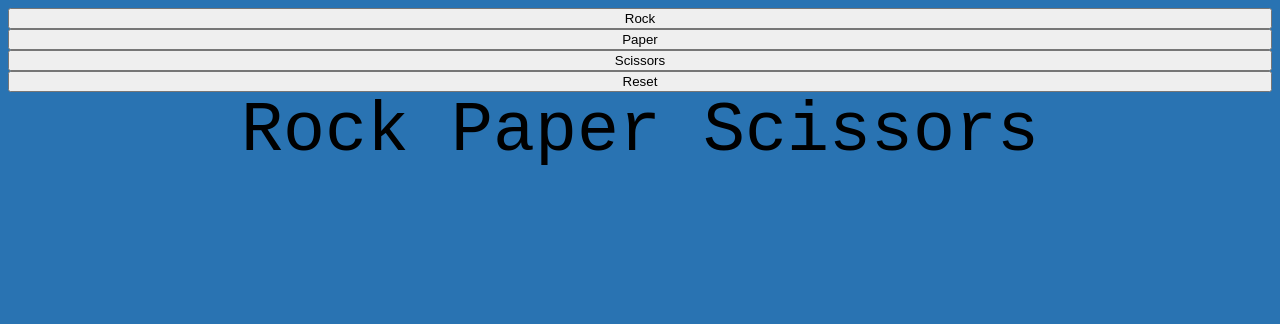
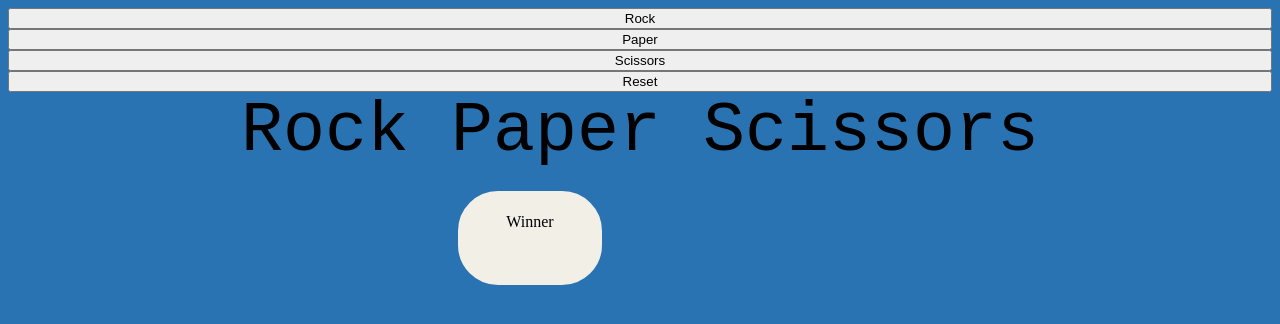
Before and after one commit to Hera-k/rockpaperscissors, a plain HTML site: page index.html in a window 1280 px wide. Drawn offline with Linux system fonts and the light colour scheme.

Commit message:
Styled winner display

```diff
--- a/index.html
+++ b/index.html
@@ -10,6 +10,6 @@
 <body>
    <div id="container"></div>
         <div id="Name">Rock Paper Scissors</div>
-        <div id="Winner"></div>
+        <div id="Winner">Winner</div>
 </body>
 </html>
--- a/stylesheet.css
+++ b/stylesheet.css
@@ -7,6 +7,19 @@
     align-self: center;
     font-size: 70px;
     font-family:'Courier New', 'Arial Narrow', Arial, sans-serif;
+    font-weight: 500px;
+}
+#Winner{
+    border: 2px solid #F2EFE7;
+    background-color: #F2EFE7;
+    width: 100px;
+    height: 50px;
+    text-align: center;
+    align-self: center;
+    padding: 20px;
+    margin-left: 450px;
+    border-radius: 40px;
+    margin-top: 20px;
 }
 body{
     background-color: #2973B2;
```
